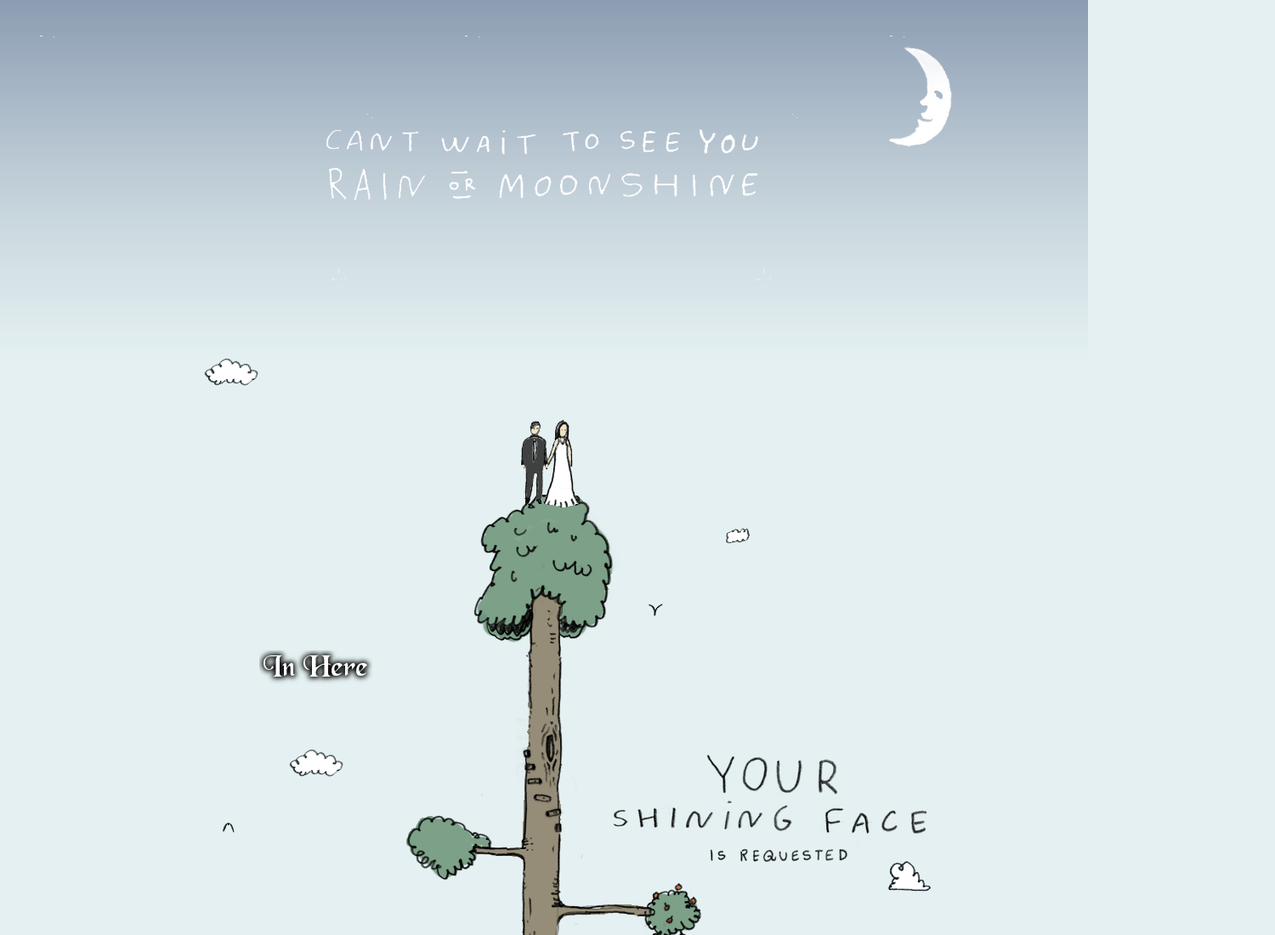
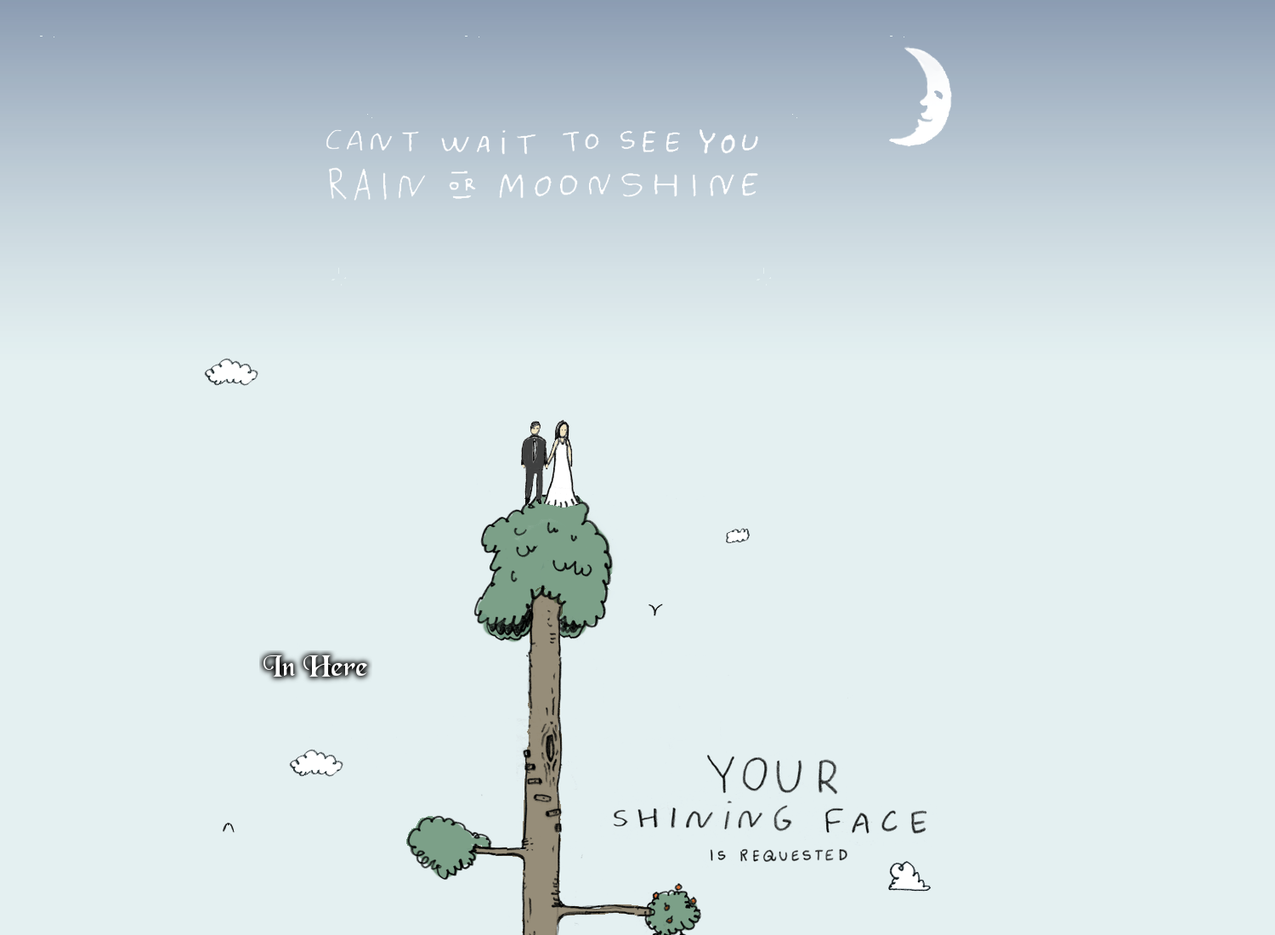
Before and after one commit to agsdinesh/ds, a plain HTML site: page index.html in a window 1280 px wide. Shown: the top 1100 px of the page at 85% size, 1500 px wide, since content can reach past the window. Drawn offline with nearby package versions, Linux system fonts and the light colour scheme.

Commit message:
width change

```diff
--- a/index.html
+++ b/index.html
@@ -12,7 +12,7 @@ body, html {
 	background: #E4F0F1 none repeat scroll 0% 0%;
 }
 
-#night{background: url('Images/night.png') repeat-x bottom;width:100%;height:450px;position:absolute;top:0;left:0;z-index:3000;}
+#night{background: url('Images/night.png') repeat-x bottom;width:1500px;height:450px;position:absolute;top:0;left:0px;z-index:3000;}
 /*#topnight{background: #1a3162;width:100%;height:500px;position:absolute;top:0;left:0;z-index:3000;}*/
 #night-stars{background: url('Images/stars3.gif');width:100%;height:450px;position:absolute;top:0;left:0;z-index:3001;}
 #moon{position:absolute;top:50px;left:900px;width:85px;height:130px;background:url('Images/moon.png');z-index:9999;}
```
